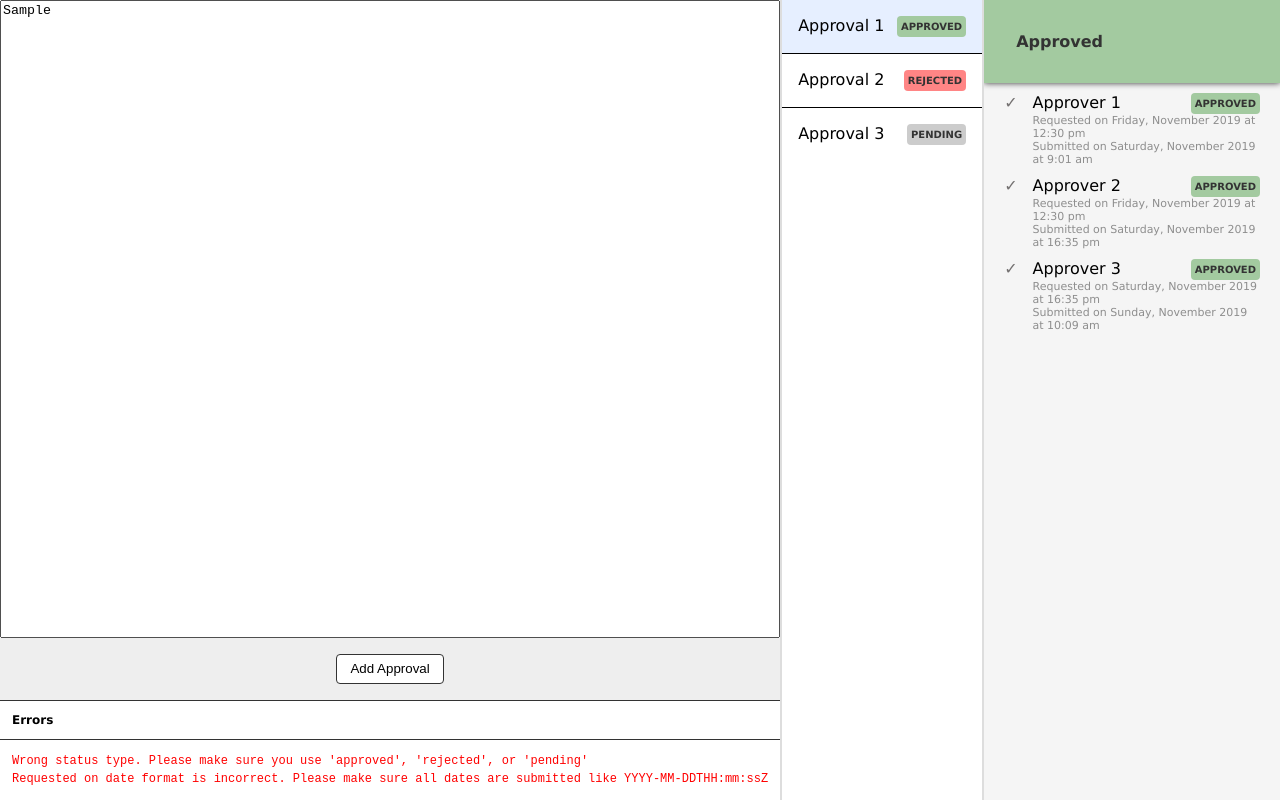
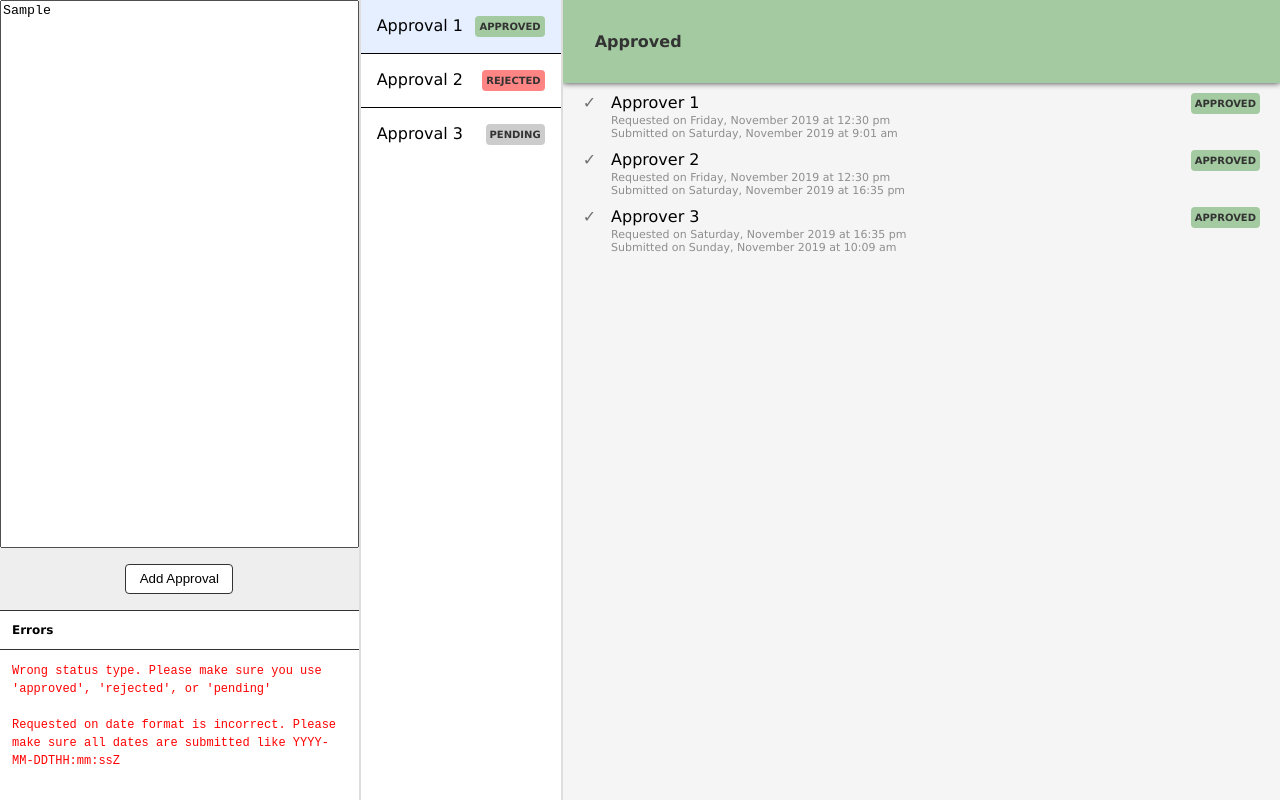
Before and after one commit to csadusky/gr8_people, a React (Create React App) app: page / in a window 1280 px wide. Both pictures are taken after typing "Sample" into the empty fields and a click on the button "Add Approval". Built offline with nearby package versions, Linux system fonts and the light colour scheme.

Commit message:
fixed approval errors so errors wouldnt overflow out of div

```diff
--- a/src/AddApprovalErrors.js
+++ b/src/AddApprovalErrors.js
@@ -20,7 +20,8 @@
     fontFamily: '"Courier New"',
     color: "red",
     padding: "0 1em",
-    lineHeight: "1.5"
+    lineHeight: "1.5",
+    whiteSpace: "pre-line"
   }
 });
 
@@ -33,7 +34,7 @@
   return (
     <article className={classes.root}>
       <h1 className={classes.heading}>Errors</h1>
-      <pre className={classes.log}>{errors.join("\n")}</pre>
+      <pre className={classes.log}>{errors.join("\n\n")}</pre>
     </article>
   );
 };
```
